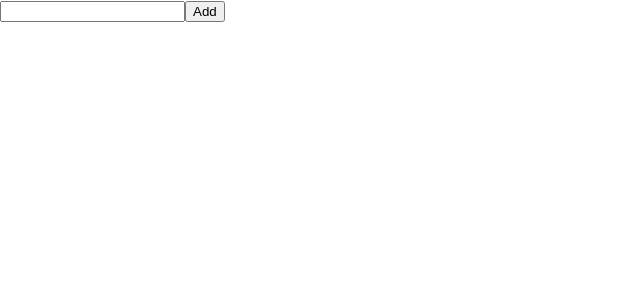
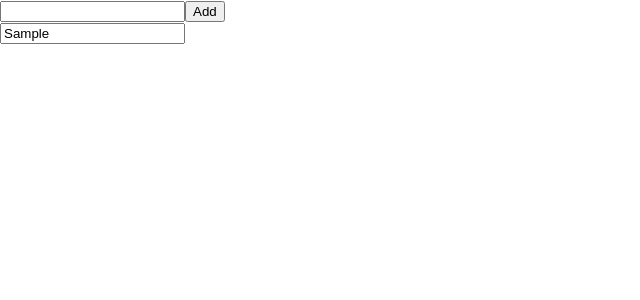
Before and after one commit to Yuhyeon0516/react-recoil-todo-app, a React (Create React App) app: page / in a window 1280 px wide. Both pictures are taken after typing "Sample" into the empty fields and a click on the button "Add". Shown: the top 300 px of the page, without its empty margins (0-640 px from the left). Built offline with nearby package versions, Linux system fonts and the light colour scheme.

Commit message:
기존에 저장된 ToDoList 수정 기능 추가

```diff
--- a/src/App.js
+++ b/src/App.js
@@ -1,10 +1,18 @@
+import { useRecoilValue } from "recoil";
 import "./App.css";
 import TodoItemCreator from "./components/TodoItemCreator";
+import { todoListState } from "./todoAtoms";
+import TodoItem from "./components/TodoItem";
 
 function App() {
+  const todoList = useRecoilValue(todoListState);
+  console.log(todoList);
   return (
     <div>
       <TodoItemCreator />
+      {todoList.map((todoItem) => (
+        <TodoItem key={todoItem.id} item={todoItem} />
+      ))}
     </div>
   );
 }
--- /dev/null
+++ b/src/components/TodoItem.js
@@ -0,0 +1,28 @@
+import React from "react";
+import { useRecoilState } from "recoil";
+import { todoListState } from "../todoAtoms";
+
+const TodoItem = ({ item }) => {
+  const [todoList, setTodoList] = useRecoilState(todoListState);
+  const index = todoList.findIndex((listItem) => listItem === item);
+
+  const editItemText = ({ target: { value } }) => {
+    const newList = replaceItemAtIndex(todoList, index, {
+      ...item,
+      text: value,
+    });
+    setTodoList(newList);
+  };
+
+  return (
+    <div>
+      <input type="text" value={item.text} onChange={editItemText} />
+    </div>
+  );
+};
+
+function replaceItemAtIndex(arr, index, newValue) {
+  return [...arr.slice(0, index), newValue, ...arr.slice(index + 1)];
+}
+
+export default TodoItem;
```
